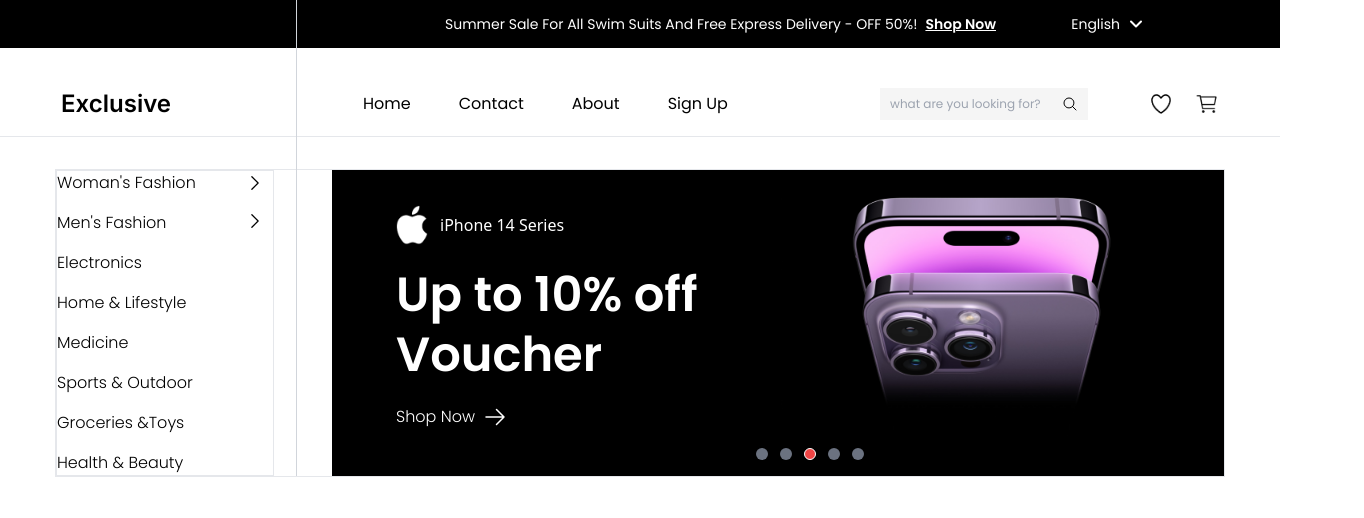
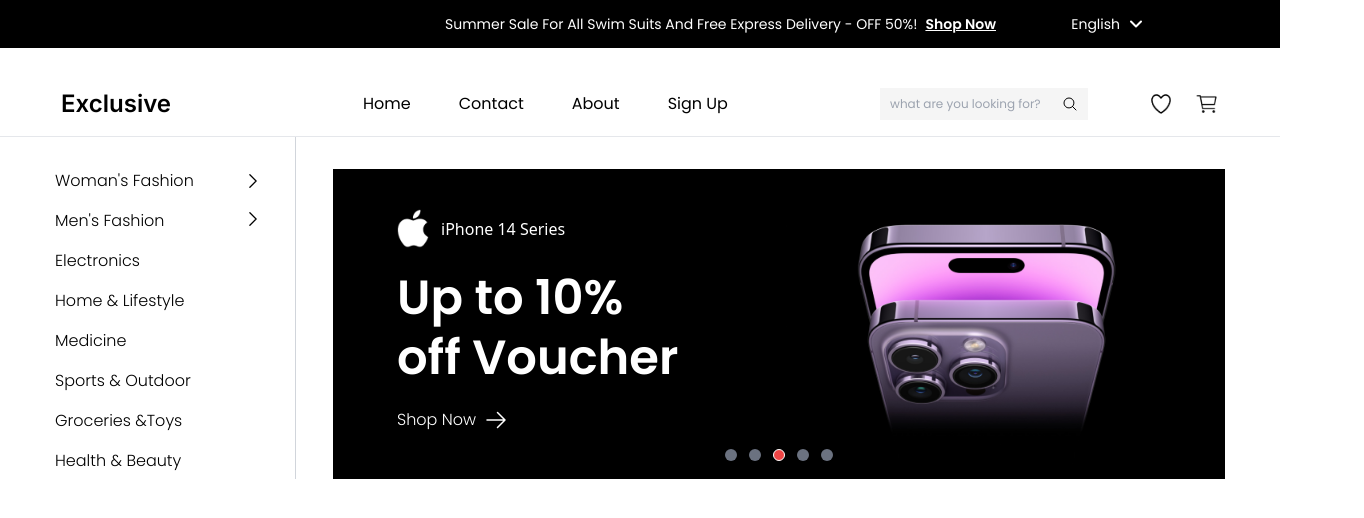
Before and after one commit to kwawbaidoo/E-commerce, a React (Vite) app: page / in a window 1280 px wide. Shown: the top 518 px of the page, 1364 px wide, since content can reach past the window. Built offline with nearby package versions, Linux system fonts and the light colour scheme.

Commit message:
hero section

```diff
--- a/src/components/Hero.jsx
+++ b/src/components/Hero.jsx
@@ -3,8 +3,8 @@ import heroPhone from "../assets/images/heroPhone.png";
 const Hero = () => {
   return (
     <div className="flex pt-8 items-center justify-center">
-      <div className="flex w-full md:max-w-[1170px] xl:max-w-[1170px] justify-between border  relative  ">
-        <div className="flex flex-col  border ">
+      <div className="flex w-full md:max-w-[1170px] xl:max-w-[1170px] justify-between   relative  ">
+        <div className="flex flex-col h-[310px]   ">
           <ul className="flex justify-  flex-col pl- pr-2 font-light gap-4  font-poppins text-base">
             <li className="flex items-center justify-between  w-52">
               <a href="">Woman's Fashion</a>
@@ -64,11 +64,11 @@ const Hero = () => {
             </li>
           </ul>
         </div>
-        <div className="h-[3410px] w-px z-50 -bottom-0 left-60 bg-gray-300 absolute"></div>
+        <div className="h-[342px] w-px z-50 -bottom-0 left-60 bg-gray-300 absolute"></div>
 
-        <div className="bg-black text-white flex flex-col items-cent justify-center pl-16 w-[892px] h  ">
-          <div className="flex bg- w-[892px]  justify-bet items-center p-">
-            <div className="flex flex-col w-96 gap-5 ">
+        <div className="bg-black text-white flex flex-col justify-between items-center  pt-  w-[892px] h-[310px] ">
+          <div className="flex bg- w-[892px]  justify-between items-center pl-16 pt-10">
+            <div className="flex flex-col w-72 gap-5 mb-12  ">
               <span className="flex items-center gap-3">
                 <img className="w-8" src={iphone} alt="" />
                 <span>iPhone 14 Series</span>
@@ -94,9 +94,9 @@ const Hero = () => {
                 </svg>
               </h4>
             </div>
-            <img className=" w-[400px]" src={heroPhone} alt="" />
+            <img className=" w-[400px]  mr-10 " src={heroPhone} alt="" />
           </div>
-          <div className=" bg-back w-full flex items-center justify-center -mb- gap-3">
+          <div className=" bg-back w-full flex items-center justify-center mb- absolute top-[280px] gap-3">
             <span className="w-3 h-3 rounded-full bg-gray-500"></span>
             <span className="w-3 h-3 rounded-full bg-gray-500"></span>
             <span className="w-3 h-3 rounded-full bg-red-500 border border-white"></span>
@@ -104,6 +104,7 @@ const Hero = () => {
             <span className="w-3 h-3 rounded-full bg-gray-500"></span>
           </div>
         </div>
+
       </div>
     </div>
   );
```
